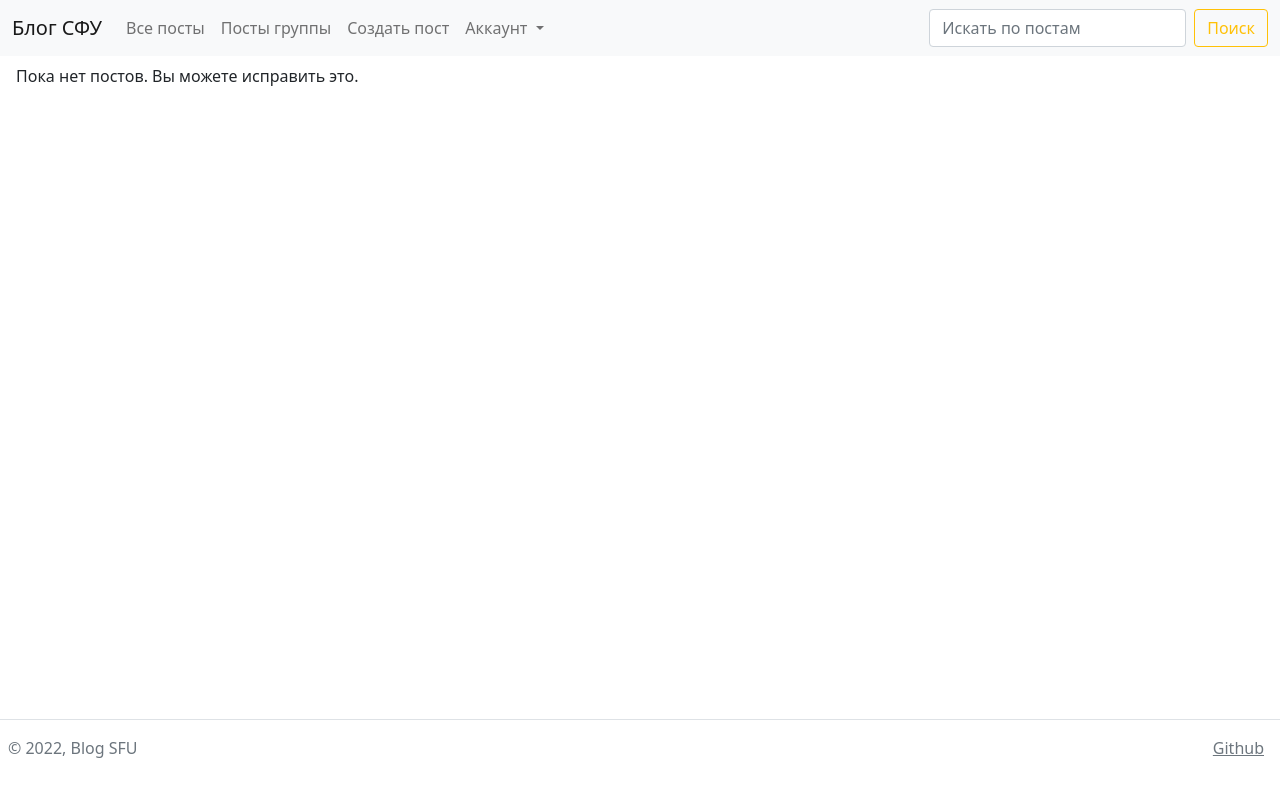
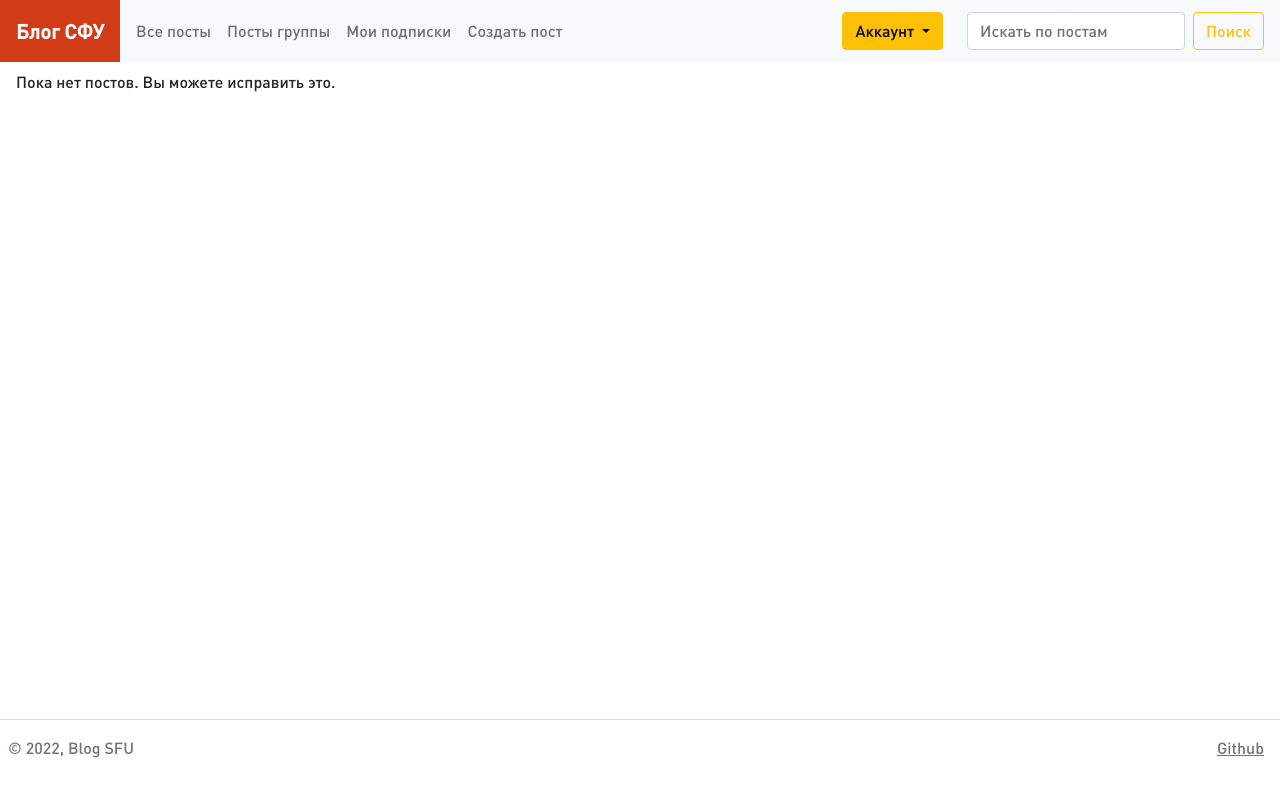
Before and after one commit to vanya909/Blog-SFU, a Django app: page / in a window 1280 px wide. Run offline with Django 4.2, Linux system fonts and the light colour scheme; data that the repository does not hold is empty.

Commit message:
Update base template

```diff
--- a/static/base.css
+++ b/static/base.css
@@ -1,10 +1,13 @@
-html, body {
+html,
+body {
     height: 100%;
 }
 
 body {
     display: flex;
     flex-direction: column;
+    font-family:'DINPro-Medium', serif;
+    font-weight:normal;
 }
 
 .content {
@@ -12,3 +15,24 @@ body {
     font-size: 16px;
     margin: 0.5em 1em;
 }
+
+.navbar-brand {
+    background-color: #E63E11;
+    color: white !important;
+}
+
+.dropdown-item:active {
+    background-color: #FAB216 !important;
+}
+
+.navbar-brand:hover {
+    background-color: #D13C16;
+    transition: background-color 150ms ease-in;
+}
+
+@font-face {
+    font-family: 'DINPro-Medium';
+    font-style: normal;
+    font-weight: normal;
+    src: local('DINPro-Medium'), url('fonts/DINPro-Medium_13936.woff') format('woff');
+}
--- a/templates/base.html
+++ b/templates/base.html
@@ -1,21 +1,23 @@
 {% load static %}
 <!DOCTYPE html>
 <html lang="en">
+
 <head>
     <meta charset="UTF-8">
     <title>{% block title %}{% endblock title %}</title>
     <link href="https://cdn.jsdelivr.net/npm/bootstrap@5.0.1/dist/css/bootstrap.min.css" rel="stylesheet" integrity="sha384-+0n0xVW2eSR5OomGNYDnhzAbDsOXxcvSN1TPprVMTNDbiYZCxYbOOl7+AMvyTG2x" crossorigin="anonymous">
     <link href="{% static 'base.css' %}" rel="stylesheet">
 </head>
+
 <body>
-  <nav class="navbar navbar-expand-lg navbar-light bg-light">
-  <div class="container-fluid">
-    <a class="navbar-brand" href="#">Блог СФУ</a>
+    <nav class="navbar navbar-expand-lg navbar-light bg-light p-0">
+        <div class="container-fluid p-0 pe-3">
+            <a class="navbar-brand fw-bolder m-0 me-2 p-3" href="#">Блог СФУ</a>
             <button class="navbar-toggler" type="button" data-bs-toggle="collapse" data-bs-target="#navbarSupportedContent" aria-controls="navbarSupportedContent" aria-expanded="false" aria-label="Toggle navigation">
                 <span class="navbar-toggler-icon"></span>
             </button>
             <div class="collapse navbar-collapse" id="navbarSupportedContent">
-      <ul class="navbar-nav me-auto mb-2 mb-lg-0">
+                <ul class="navbar-nav me-auto ms-3 mb-2 mb-lg-0 ms-lg-0">
                     <li class="nav-item">
                         <a class="nav-link" aria-current="page" href="#">Все посты</a>
                     </li>
@@ -23,12 +25,16 @@
                         <a class="nav-link" href="#">Посты группы</a>
                     </li>
                     <li class="nav-item">
+                        <a class="nav-link" href="#">Мои подписки</a>
+                    </li>
+                    <li class="nav-item">
                         <a class="nav-link" href="#">Создать пост</a>
                     </li>
-        <li class="nav-item dropdown">
-          <a class="nav-link dropdown-toggle" href="#" id="navbarDropdown" role="button" data-bs-toggle="dropdown" aria-expanded="false">
+                </ul>
+                <div class="dropdown">
+                    <button class="btn btn-warning dropdown-toggle ms-3 ms-lg-0 me-4" type="button" id="dropdownMenuButton1" data-bs-toggle="dropdown" aria-expanded="false">
                         Аккаунт
-          </a>
+                    </button>
                     {% if user.is_authenticated %}
                         <ul class="dropdown-menu" aria-labelledby="navbarDropdown">
                           <li><a class="dropdown-item" href="#">Мой профиль</a></li>
@@ -42,9 +48,8 @@
                           <li><a class="dropdown-item" href="#">Зарегистрироваться</a></li>
                         </ul>
                     {% endif %}
-        </li>
-      </ul>
-      <form class="d-flex">
+                </div>
+                <form class="d-flex my-2">
                     <input class="form-control me-2" type="search" placeholder="Искать по постам" aria-label="Search">
                     <button class="btn btn-outline-warning" type="submit">Поиск</button>
                 </form>
@@ -69,4 +74,5 @@
 
     <script src="https://cdn.jsdelivr.net/npm/bootstrap@5.0.1/dist/js/bootstrap.bundle.min.js" integrity="sha384-gtEjrD/SeCtmISkJkNUaaKMoLD0//ElJ19smozuHV6z3Iehds+3Ulb9Bn9Plx0x4" crossorigin="anonymous"></script>
 </body>
+
 </html>
```
Also changed, not shown: static/fonts/DINPro-Medium_13936.woff (added). Lines whose indentation alone changed are shown as unchanged.
